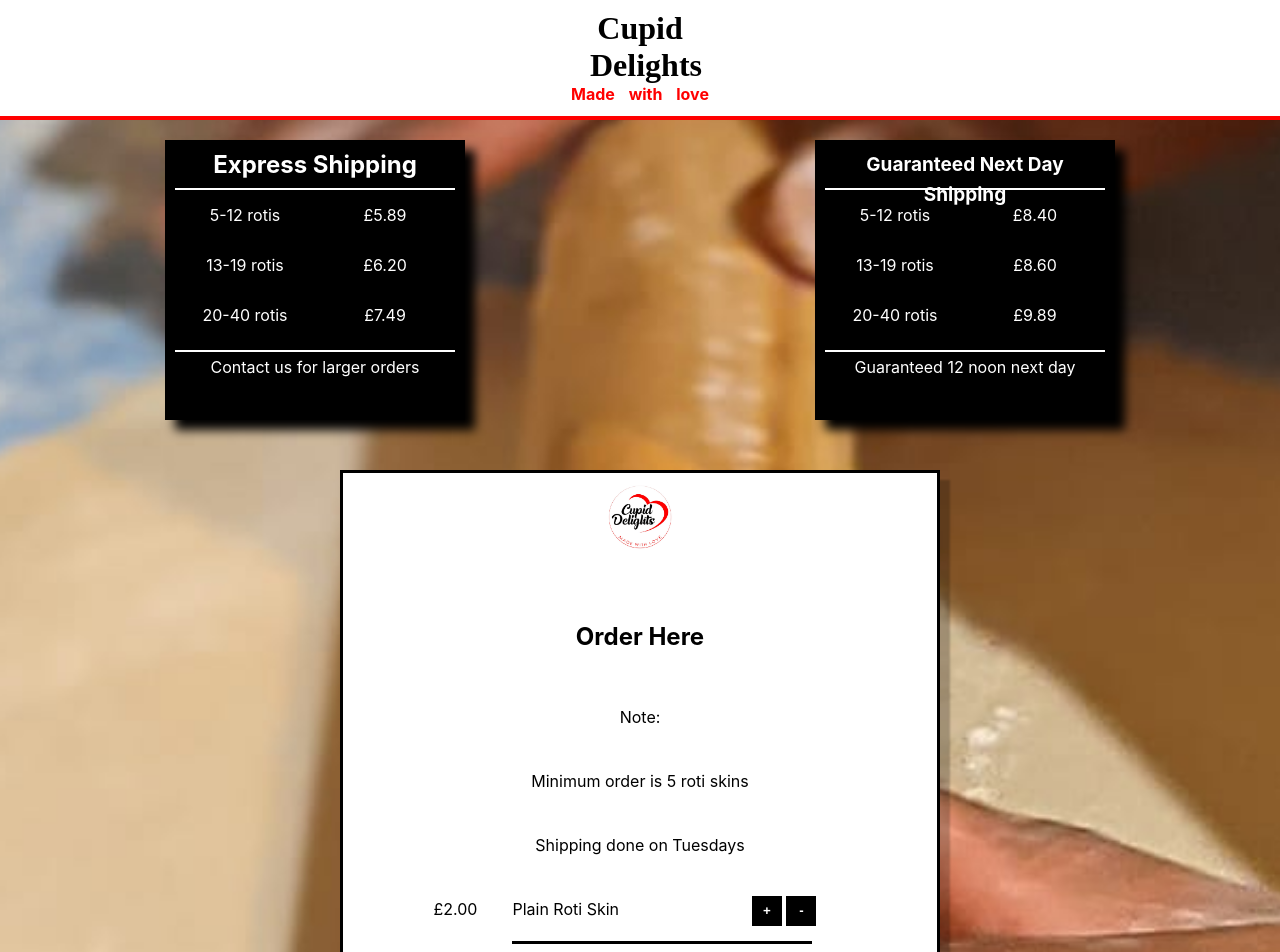
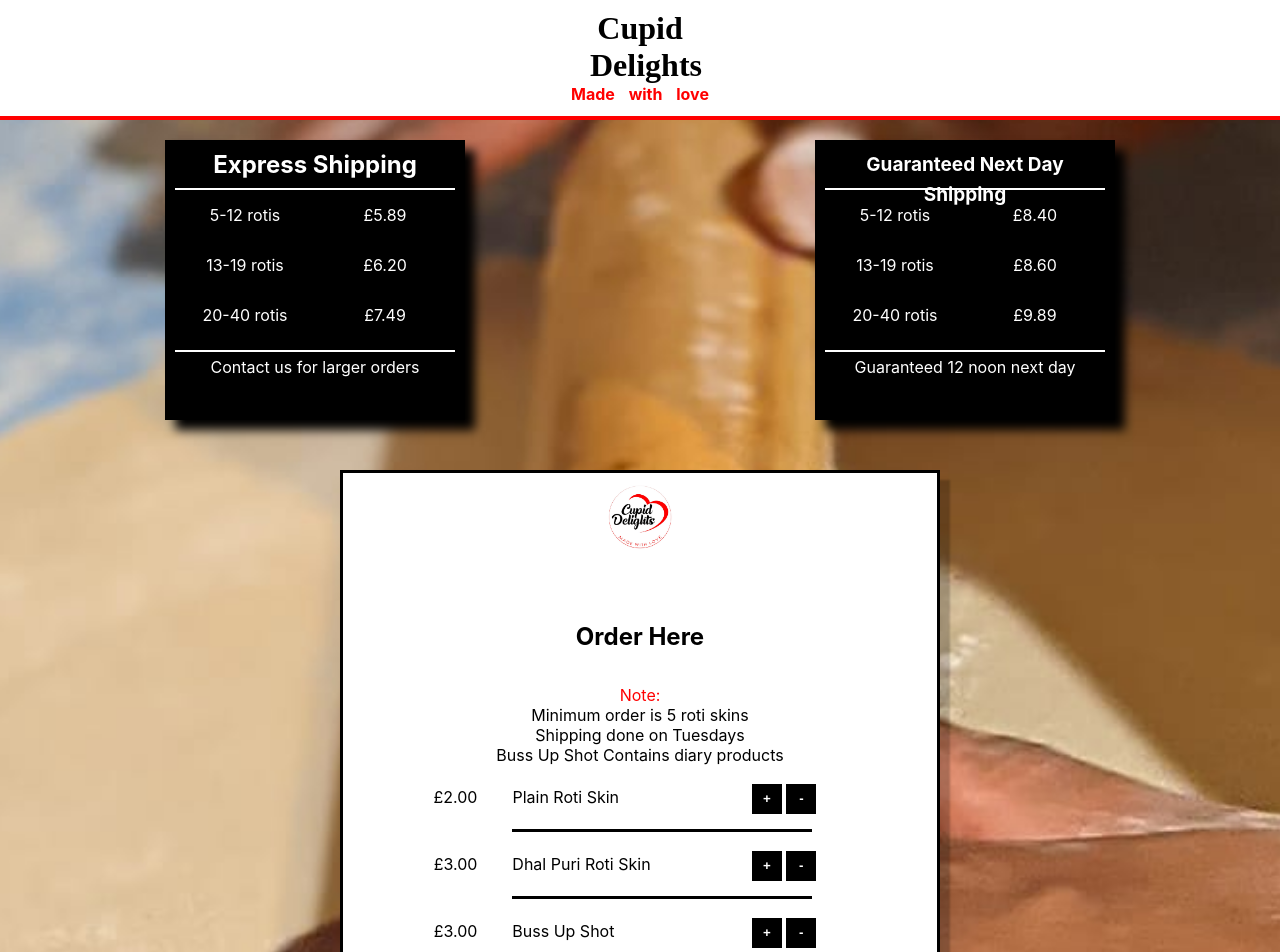
Before and after one commit to sammateo/cupid-delights, a Next.js app: page / in a window 1280 px wide. Shown: the top 952 px of the page. Built offline with nearby package versions, Linux system fonts and the light colour scheme.

Commit message:
Buss Up Shot and Discount

```diff
--- a/pages/index.js
+++ b/pages/index.js
@@ -16,13 +16,17 @@
 	});
 	const name1 = "Plain Roti Skin";
 	const name2 = "Dhal Puri Roti Skin";
+	const name3 = "Buss Up Shot";
 	const [option1, setOption1] = useState(0); //quantity of option1
 	const [option2, setOption2] = useState(0); //quantity of option2
-	const [price1, setPrice1] = useState(2);
+	const [option3, setOption3] = useState(0); //quantity of option3
+	const [price1, setPrice1] = useState(2); //price in Pound
 	const [price2, setPrice2] = useState(3);
+	const [price3, setPrice3] = useState(3);
 	const [total, setTotal] = useState(0);
-	const [total1, setTotal1] = useState(0);
+	const [total1, setTotal1] = useState(0); //total of each option
 	const [total2, setTotal2] = useState(0);
+	const [total3, setTotal3] = useState(0);
 	const [shipping1, setShipping1] = useState(5.89);
 	const [shipping2, setShipping2] = useState(6.2);
 	const [shipping3, setShipping3] = useState(7.49);
@@ -122,13 +126,17 @@
 				checkout={checkout}
 				name1={name1}
 				name2={name2}
+				name3={name3}
 				option1={option1}
 				option2={option2}
+				option3={option3}
 				price1={price1}
 				price2={price2}
+				price3={price3}
 				total={total}
 				total1={total1}
 				total2={total2}
+				total3={total3}
 				shipping1={shipping1}
 				shipping2={shipping2}
 				shipping3={shipping3}
@@ -141,11 +149,14 @@
 				setCheckout={setCheckout}
 				setOption1={setOption1}
 				setOption2={setOption2}
+				setOption3={setOption3}
 				setPrice1={setPrice1}
 				setPrice2={setPrice2}
+				setPrice3={setPrice3}
 				setTotal={setTotal}
 				setTotal1={setTotal1}
 				setTotal2={setTotal2}
+				setTotal3={setTotal3}
 				setShipping1={setShipping1}
 				setShipping2={setShipping2}
 				setShipping3={setShipping3}
--- a/src/Content.js
+++ b/src/Content.js
@@ -9,13 +9,17 @@
 	checkout,
 	name1,
 	name2,
+	name3,
 	option1,
 	option2,
+	option3,
 	price1,
 	price2,
+	price3,
 	total,
 	total1,
 	total2,
+	total3,
 	shipping1,
 	shipping2,
 	shipping3,
@@ -28,11 +32,14 @@
 	setCheckout,
 	setOption1,
 	setOption2,
+	setOption3,
 	setPrice1,
 	setPrice2,
+	setPrice3,
 	setTotal,
 	setTotal1,
 	setTotal2,
+	setTotal3,
 	setShipping1,
 	setShipping2,
 	setShipping3,
@@ -52,20 +59,27 @@
 			</div>
 			<h2>Order Here</h2>
 
-			<p>Note: </p>
-			<p>Minimum order is 5 roti skins</p>
-			<p>Shipping done on Tuesdays</p>
+			<p style={{ color: "red" }} className={styles.note}>
+				Note:{" "}
+			</p>
+			<p className={styles.note}>Minimum order is 5 roti skins</p>
+			<p className={styles.note}>Shipping done on Tuesdays</p>
+			<p className={styles.note}>Buss Up Shot Contains diary products</p>
 			<Options
 				checkout={checkout}
 				name1={name1}
 				name2={name2}
+				name3={name3}
 				option1={option1}
 				option2={option2}
+				option3={option3}
 				price1={price1}
 				price2={price2}
+				price3={price3}
 				total={total}
 				total1={total1}
 				total2={total2}
+				total3={total3}
 				shipping1={shipping1}
 				shipping2={shipping2}
 				shipping3={shipping3}
@@ -78,11 +92,14 @@
 				setCheckout={setCheckout}
 				setOption1={setOption1}
 				setOption2={setOption2}
+				setOption3={setOption3}
 				setPrice1={setPrice1}
 				setPrice2={setPrice2}
+				setPrice3={setPrice3}
 				setTotal={setTotal}
 				setTotal1={setTotal1}
 				setTotal2={setTotal2}
+				setTotal3={setTotal3}
 				setShipping1={setShipping1}
 				setShipping2={setShipping2}
 				setShipping3={setShipping3}
@@ -101,11 +118,15 @@
 					price1={price1}
 					option2={option2}
 					price2={price2}
+					option3={option3}
+					price3={price3}
 					total1={total1}
 					total2={total2}
+					total3={total3}
 					total={total}
 					name1={name1}
 					name2={name2}
+					name3={name3}
 					quantity={quantity}
 					nextDay={nextDay}
 				/>
@@ -122,11 +143,15 @@
 					price1={price1}
 					total1={total1}
 					total2={total2}
+					total3={total3}
 					total={total}
 					option2={option2}
 					price2={price2}
+					option3={option3}
+					price3={price3}
 					name1={name1}
 					name2={name2}
+					name3={name3}
 					quantity={quantity}
 					shipping={shipping}
 					nextDay={nextDay}
--- a/src/Options.js
+++ b/src/Options.js
@@ -4,13 +4,17 @@
 	checkout,
 	name1,
 	name2,
+	name3,
 	option1,
 	option2,
+	option3,
 	price1,
 	price2,
+	price3,
 	total,
 	total1,
 	total2,
+	total3,
 	shipping1,
 	shipping2,
 	shipping3,
@@ -23,11 +27,14 @@
 	setCheckout,
 	setOption1,
 	setOption2,
+	setOption3,
 	setPrice1,
 	setPrice2,
+	setPrice3,
 	setTotal,
 	setTotal1,
 	setTotal2,
+	setTotal3,
 	setShipping1,
 	setShipping2,
 	setShipping3,
@@ -62,6 +69,13 @@
 			setTotal(total + price2);
 			setQuantity(quantity + 1);
 		}
+		if (event.target.name == "option3") {
+			event.target.value++;
+			setOption3(event.target.value);
+			setTotal3(total3 + price3);
+			setTotal(total + price3);
+			setQuantity(quantity + 1);
+		}
 	}
 
 	function minus(event) {
@@ -79,6 +93,13 @@
 			setOption2(event.target.value);
 			setTotal2(total2 - price2);
 			setTotal(total - price2);
+			setQuantity(quantity - 1);
+		}
+		if (event.target.name == "option3" && option3 > 0) {
+			event.target.value--;
+			setOption3(event.target.value);
+			setTotal3(total3 - price3);
+			setTotal(total - price3);
 			setQuantity(quantity - 1);
 		}
 	}
@@ -156,6 +177,28 @@
 				{" "}
 				-{" "}
 			</button>
+			{/* Buss Up Shot */}
+			<br></br>
+			<span>{formatter.format(price3)}</span>
+			<p>{name3}</p>{" "}
+			<button
+				value={option3}
+				name="option3"
+				onClick={add}
+				className="plusbutton"
+			>
+				{" "}
+				+{" "}
+			</button>{" "}
+			<button
+				name="option3"
+				onClick={minus}
+				value={option3}
+				className="minusbutton"
+			>
+				{" "}
+				-{" "}
+			</button>
 		</div>
 	);
 }
--- a/src/cartfield.js
+++ b/src/cartfield.js
@@ -3,11 +3,14 @@
 export default function Cartfield({
 	option1,
 	option2,
+	option3,
 	total1,
 	total2,
+	total3,
 	total,
 	name1,
 	name2,
+	name3,
 	quantity,
 	nextDay,
 }) {
@@ -44,12 +47,20 @@
 					<p>Price: {formatter.format(total2)}</p>
 				</div>
 			)}
+			{option3 == 0 || option3 == null ? null : (
+				<div className={styles.cartoption}>
+					<p>{name3}</p>
+					<p>Quantity: {option3}</p>
+					<p>Price: {formatter.format(total3)}</p>
+				</div>
+			)}
 
 			{(option1 == 0 || option1 == null) &&
-			(option2 == 0 || option2 == null) ? null : (
+			(option2 == 0 || option2 == null) &&
+			(option3 == 0 || option3 == null) ? null : (
 				<div className={styles.total}>
 					<p>Cost: {formatter.format(total)}</p>
-					<p>Quantity: {Number(option1) + Number(option2)}</p>
+					<p>Quantity: {quantity}</p>
 					<p>
 						Shipping:{" "}
 						{quantity >= 5 && quantity <= 12 && !nextDay
--- a/src/confirm.js
+++ b/src/confirm.js
@@ -8,13 +8,17 @@
 export default function Confirm({
 	option1,
 	option2,
+	option3,
 	price1,
 	price2,
+	price3,
 	total1,
 	total2,
+	total3,
 	total,
 	name1,
 	name2,
+	name3,
 	quantity,
 	shipping,
 	nextDay,
@@ -26,7 +30,7 @@
 
 	let discount = total * 0.9;
 	let body =
-		"Order: " +
+		"Order: \n" +
 		option1 +
 		" of " +
 		name1 +
@@ -41,10 +45,17 @@
 		" @ " +
 		formatter.format(price2) +
 		" |\n" +
+		option3 +
+		" of " +
+		name3 +
+		"(s)" +
+		" @ " +
+		formatter.format(price3) +
+		" |\n" +
 		"Cost: " +
 		formatter.format(total) +
 		" |\n" +
-		"Vincy 10% Discounted Cost: " +
+		"Vincentian 10% Discounted Cost: " +
 		formatter.format(discount) +
 		" |\n" +
 		"Quantity: " +
--- a/styles/Home.module.css
+++ b/styles/Home.module.css
@@ -45,6 +45,10 @@
 	box-shadow: 10px 10px 2px rgba(0, 0, 0, 0.233);
 	/* box-shadow:10px 10px 10px rgba(255, 255, 255, 0.5); */
 	border: 3px solid black;
+}
+
+.content .note {
+	line-height: normal;
 }
 
 .logo {
--- a/styles/Shipping.module.css
+++ b/styles/Shipping.module.css
@@ -42,6 +42,7 @@
 	text-align: center;
 	display: grid;
 	grid-template-columns: 1fr;
+	line-height: normal;
 }
 
 .nextDay p {
```
